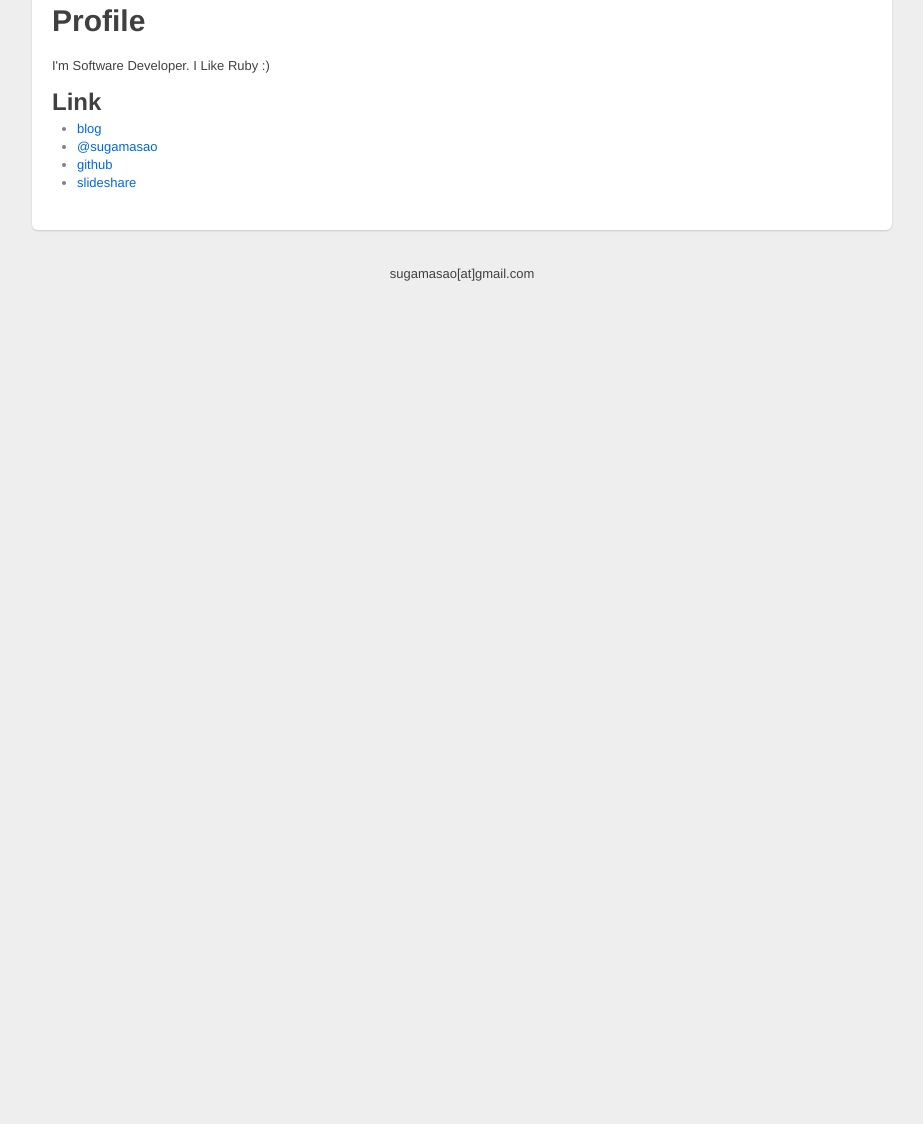
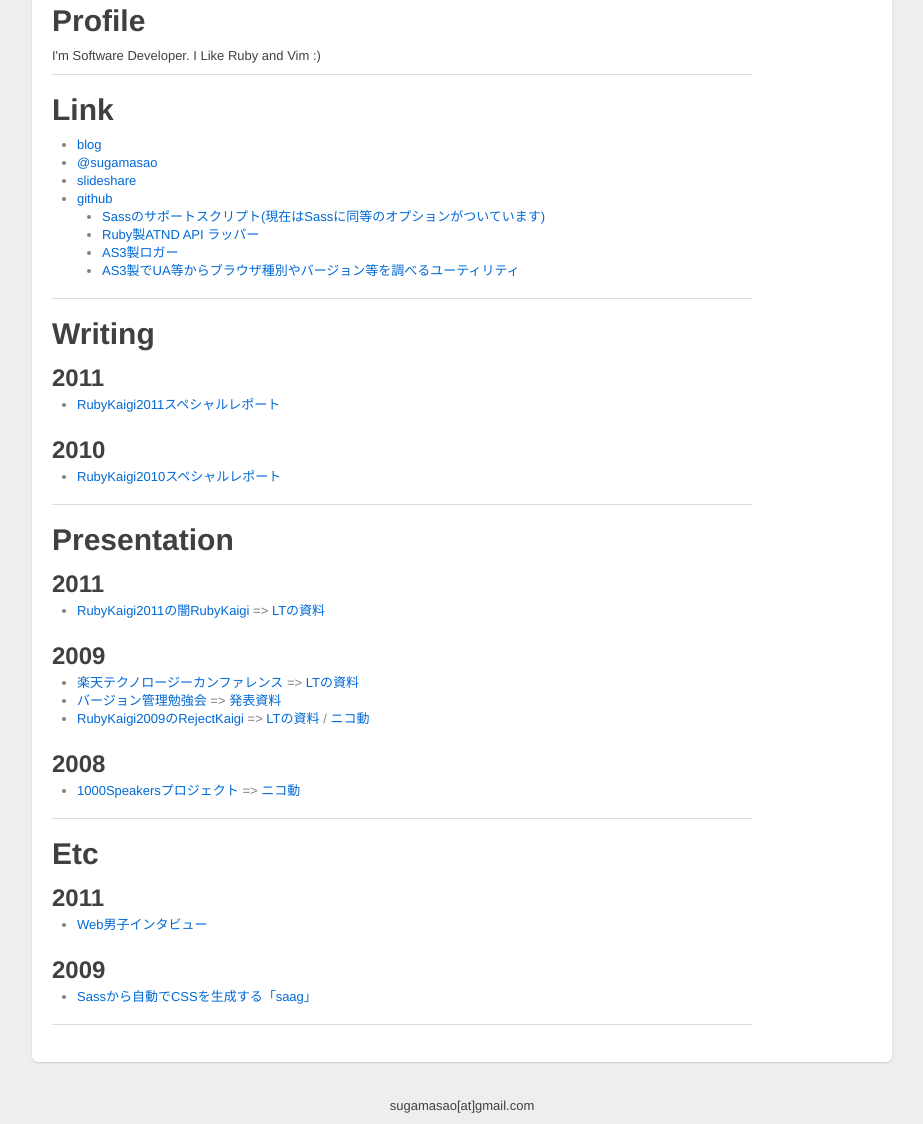
Before and after one commit to sugamasao/sugamasao.com, a plain HTML site: page index.html in a window 1280 px wide. Shown: the part 79-1203 px from the top of the page, without its empty margins (178-1101 px from the left). Before the commit the page ends 800 px from the top, so only its background shows below. Drawn offline with Linux system fonts and the light colour scheme; a web font is replaced by a local one.

Commit message:
コンテンツをアップした

```diff
--- a/css/style.css
+++ b/css/style.css
@@ -8,12 +8,8 @@
 html, body {
   background-color: #eee;
 }
-body {
-/*  padding-top: 40px;*/ /* 40px to make the container go all the way to the bottom of the topbar */
-}
 
 header h1 {
-  /* using google web font */
   font-family: 'Coda', cursive;
 }
 
--- a/index.html
+++ b/index.html
@@ -12,21 +12,83 @@
       <div class="content">
         <div class="page-header">
           <header>
-            <h1>sugamasao.com</small></h1>
+            <h1>sugamasao.com</h1>
           </header>
         </div>
         <div class="row">
-          <div class="span10">
-            <article>
+          <div class="span12">
+            <article class="page-header">
               <h1>Profile</h1>
-              <p>I'm Software Developer. I Like Ruby :)</p>
-              <h2>Link</h2>
+              <p>I'm Software Developer. I Like Ruby and Vim :)</p>
+            </article>
+            <article class="page-header">
+              <h1>Link</h1>
               <div>
                 <ul>
                   <li><a href="http://d.hatena.ne.jp/seiunsky">blog</a></li>
                   <li><a href="http://twitter.com/sugamasao">@sugamasao</a></li>
-                  <li><a href="https://github.com/sugamasao">github</a></li>
                   <li><a href="http://www.slideshare.net/sugamasao">slideshare</a></li>
+                  <li><a href="https://github.com/sugamasao">github</a>
+                  <ul>
+                    <li><a href="https://github.com/sugamasao/saag">Sassのサポートスクリプト(現在はSassに同等のオプションがついています)</a></li>
+                    <li><a href="https://github.com/sugamasao/atnd4r">Ruby製ATND API ラッパー</a></li>
+                    <li><a href="https://github.com/sugamasao/as_logger">AS3製ロガー</a></li>
+                    <li><a href="https://github.com/sugamasao/BrowserUtility">AS3製でUA等からブラウザ種別やバージョン等を調べるユーティリティ</a></li>
+                    </ul>
+                  </li>
+                </ul>
+              </div>
+            </article>
+            <article class="page-header">
+              <h1>Writing</h1>
+              <div>
+                <h2>2011</h2>
+                <ul>
+                  <li><a href="https://gihyo.jp/news/report/01/rubykaigi2011/">RubyKaigi2011スペシャルレポート</a></li>
+                </ul>
+              </div>
+              <div>
+                <h2>2010</h2>
+                <ul>
+                  <li><a href="https://gihyo.jp/news/report/01/rubykaigi2010/">RubyKaigi2010スペシャルレポート</a></li>
+                </ul>
+              </div>
+            </article>
+            <article class="page-header">
+              <h1>Presentation</h1>
+              <div>
+                <h2>2011</h2>
+                <ul>
+                  <li><a href="http://rubykaigi.org/2011/ja">RubyKaigi2011の闇RubyKaigi</a> => <a href="rubykaigi-8613120">LTの資料</a></li>
+                </ul>
+              </div>
+              <div>
+                <h2>2009</h2>
+                <ul>
+                  <li><a href="http://tech.rakuten.co.jp/rtc2009/">楽天テクノロージーカンファレンス</a> => <a href="http://www.slideshare.net/sugamasao/ride-on-atnd-api">LTの資料</a></li>
+                  <li><a href="http://groups.google.com/group/vcsstudy">バージョン管理勉強会</a> => <a href="http://www.slideshare.net/sugamasao/subversion-tips108">発表資料</a></li>
+                  <li><a href="http://rubykaigi.org/2009/ja">RubyKaigi2009のRejectKaigi</a> => <a href="http://www.slideshare.net/sugamasao/sass">LTの資料</a> / <a href="http://www.nicovideo.jp/watch/sm9117327">ニコ動</a></li>
+                </ul>
+              </div>
+              <div>
+                <h2>2008</h2>
+                <ul>
+                  <li><a href="http://ja.doukaku.org/wiki/index.php/1000speakers:4">1000Speakersプロジェクト</a> => <a href="http://www.nicovideo.jp/watch/sm3424865">ニコ動</a></li>
+                </ul>
+              </div>
+            </article>
+            <article class="page-header">
+              <h1>Etc</h1>
+              <div>
+                <h2>2011</h2>
+                <ul>
+                  <li><a href="http://hara19.jp/archives/7313">Web男子インタビュー</a></li>
+                </ul>
+              </div>
+              <div>
+                <h2>2009</h2>
+                <ul>
+                  <li><a href="http://www.moongift.jp/2009/06/saag/">Sassから自動でCSSを生成する「saag」</a></li>
                 </ul>
               </div>
             </article>
@@ -35,7 +97,7 @@
       </div>
 
     <footer>
-      <p>sugamasao[at]gmail.com</p>
+    <p>sugamasao[at]gmail.com</p>
     </footer>
     </div>
   </body>
```
